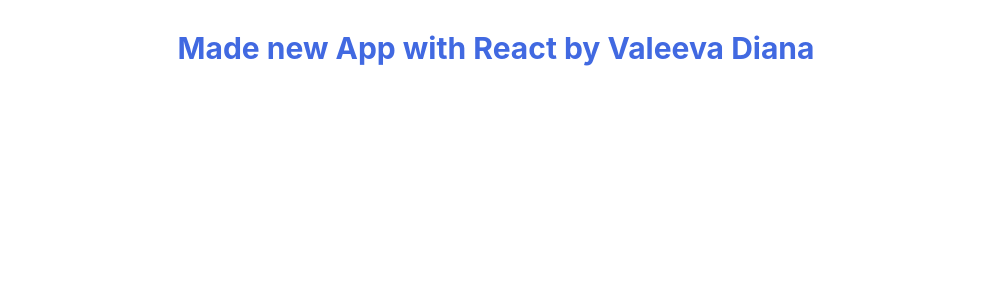
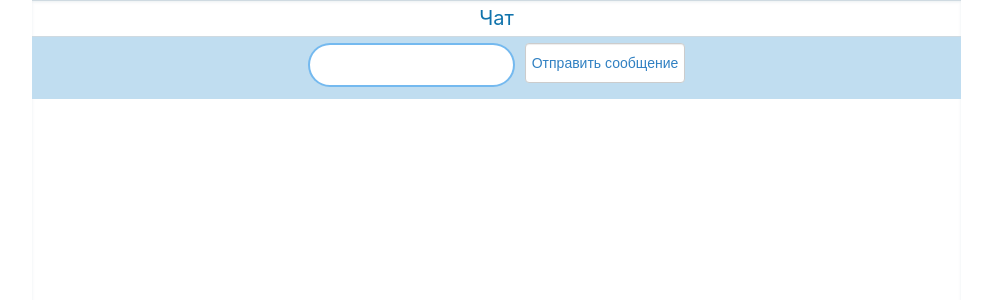
Before and after one commit to stuffic/GB_React26.08.2021, a React (Create React App) app: page / in a window 1280 px wide. Shown: the top 300 px of the page, without its empty margins (144-1136 px from the left). Built offline with nearby package versions, Linux system fonts and the light colour scheme.

Commit message:
Lesson2 hw

```diff
--- a/src/App.css
+++ b/src/App.css
@@ -38,7 +38,7 @@
 }
 
 .My-style {
-  color: royalblue;
+  color: rgb(16, 115, 172);
   font-size: 30px;
 }
 
@@ -48,3 +48,78 @@
   justify-content: center;
   align-items: center;
 }
+
+.title{
+  padding: 10px;
+  overflow: hidden;
+  line-height:15px;
+  font-size: 20px;
+  color: rgb(16, 115, 172);
+}
+.message{
+  border: 2px solid #165d97;
+  background-color: rgb(198, 228, 248);
+  border-radius: 5px;
+  padding: 10px;
+  margin: 10px 0;
+  color: #165d97;
+}
+
+.chatarea{
+  border-top: 1px solid #cfdae1;
+  position: absolute;
+  top: 0;
+  bottom: 0;
+  left: 176px;
+  right:175px;
+  box-shadow: inset 0 1px 3px rgba(207, 218, 225, 0.42)
+}
+
+.input-area{
+  background: #c0ddf0;
+  padding: 6px;
+  overflow: hidden;
+
+  left: 0;
+  right: 0;
+  bottom: 0;
+  border-top: 1px solid #cfdae1;
+  display: flex;
+  justify-content:center;
+}
+
+.send-btn{
+  background-color: #FFFFFF;
+  border: 1px solid #CCCCCC;
+  box-shadow: 0 1px 1px rgba(0, 0, 0, 0.075) inset;
+  transition: border 0.2s linear 0s, box-shadow 0.2s linear 0s;
+  border-radius: 4px;
+  color: #3080c2;
+  font-size: 14px;
+  text-align:center;
+  height: 40px;
+  line-height: 20px;
+  margin-bottom: 10px;
+  padding: 4px 6px;
+  text-decoration:none;
+  margin-left: 10px;
+}
+
+.send-btn:hover, .send-btn:focus {
+  border-color: rgba(82, 168, 236, 0.8);
+  box-shadow: 0 1px 1px rgba(0, 0, 0, 0.075) inset, 0 0 8px rgba(82, 168, 236, 0.6);
+  outline: 0 none;
+}
+
+input {
+  border: 2px solid rgba(82, 168, 236, 0.8);
+  border-radius: 40px;
+  height: 40px;
+  padding: 0 11px;
+  font-size: 14px;
+  display: flex;
+  align-items: center;
+  overflow: hidden;
+  color: rgba(82, 168, 236, 0.8);
+  outline:none;
+}
--- a/src/App.js
+++ b/src/App.js
@@ -1,13 +1,54 @@
 import logo from './logo.svg';
 import './App.css';
 import { MessageText } from './components/Message';
+import { useEffect, useState } from 'react';
 
-const Name = "Valeeva Diana";
+const answers = ["Я бот",
+  "Как дела?",
+  "Я ничего не умею",
+  "Мне скучно. Поговори со мной",
+  "Hello world",
+  "My name is Bot"]
 
 function App() {
+
+  const [arrMessages, setArrMessages] = useState([]);
+  const [value, setValue] = useState('');
+
+  useEffect(() => {
+    if (arrMessages[arrMessages.length - 1]?.author === "I") {
+      setTimeout(() => setArrMessages((prevArrMessages) => [
+        ...prevArrMessages,
+        { text: answers[Math.floor(answers.length * Math.random())], author: "bot" },
+      ]), 1500);
+    }
+  }, [arrMessages]);
+
+  const handleAddMessage = () => {
+    setArrMessages(arrMessages => [...arrMessages, { text: value, author: "I" }]);
+    console.log(arrMessages);
+    setValue("");
+  };
+
+  const handleChange = (e) => {
+    setValue(e.target.value);
+  }
+
   return (
     <div className="App">
-      <MessageText SomeText = {Name}></MessageText>
+      <div>
+        <div className="chatarea">
+          <div className="title">
+            <span>Чат</span>
+          </div>
+          {arrMessages.map((message, i) => <MessageText key={i} someText={message.text} id={i} />)}
+          <div className="input-area">
+
+          <input value={value} onChange={handleChange}></input>
+          <button className = "send-btn" onClick={handleAddMessage}>Отправить сообщение</button>
+          </div>
+        </div>
+      </div>
     </div>
   );
 }
--- a/src/components/Message.js
+++ b/src/components/Message.js
@@ -1,10 +1,11 @@
 import React from 'react';
 import '../App.css';
 
-export const MessageText = ({SomeText}) => {
+export const MessageText = ({someText, id}) => {
+
     return (
-        <div className="My-style-div">
-            <h3 className="My-style">Made new App with React by {SomeText}</h3>
+        <div>
+            <h3 className="message" >{someText}</h3>
         </div>
     )
 }
```
